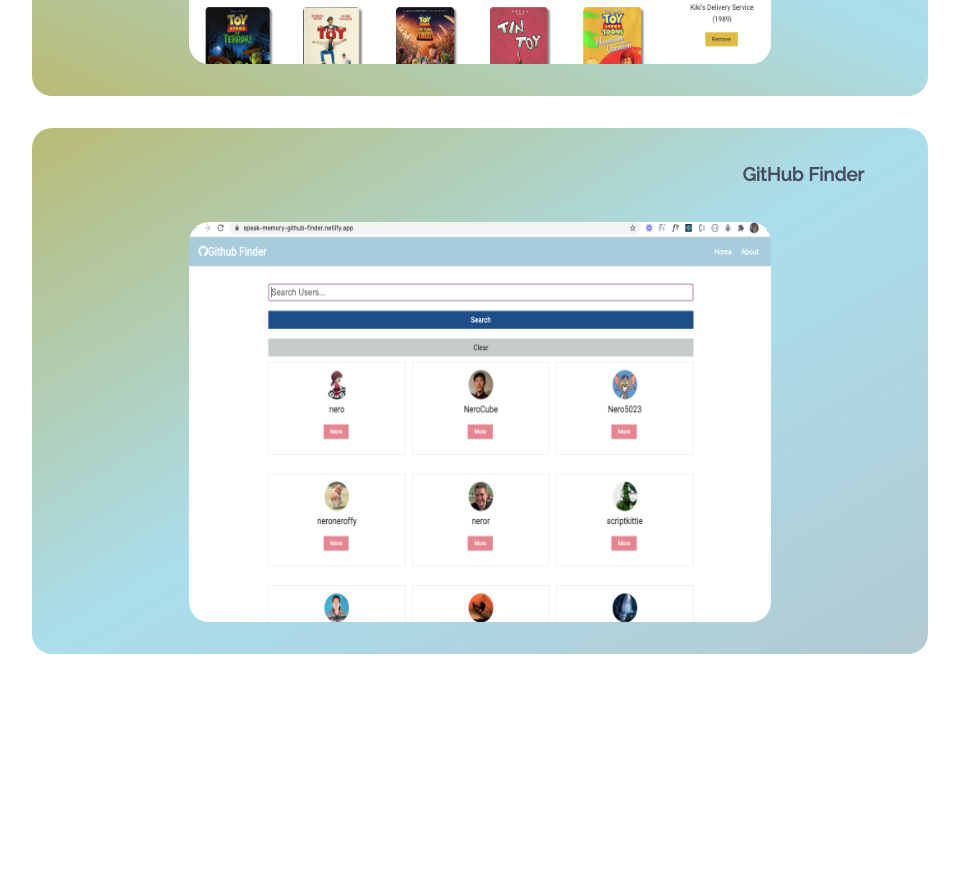
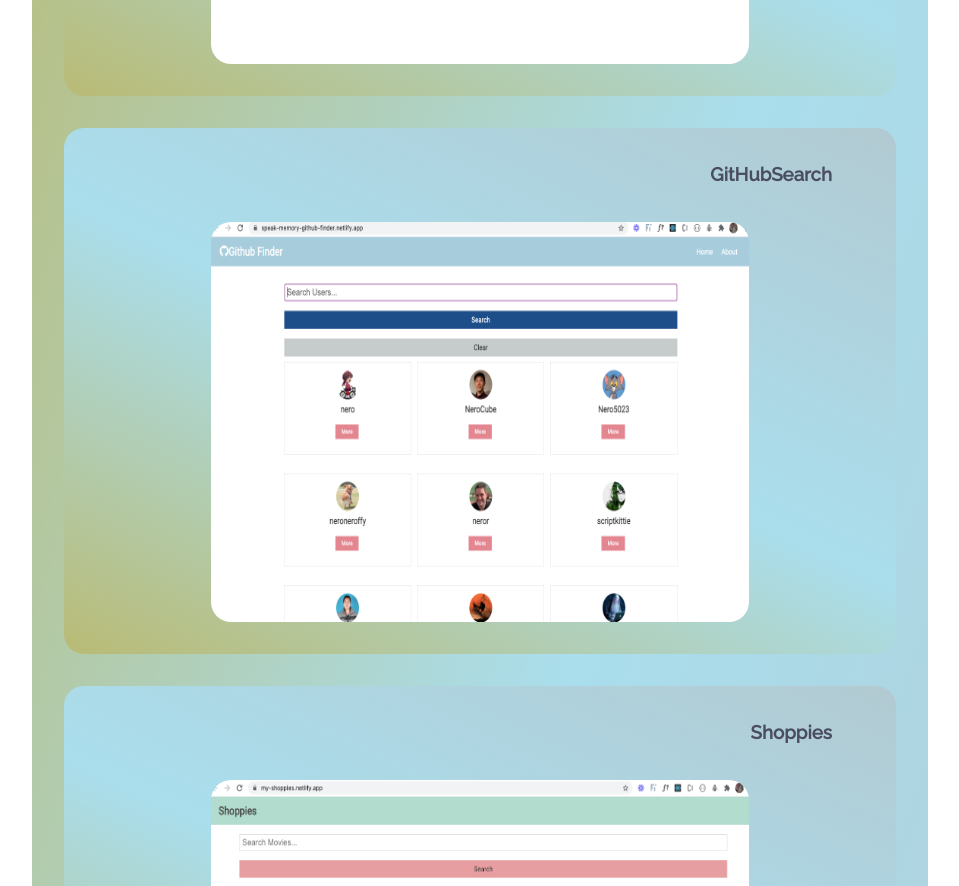
Before and after one commit to kecook/my-portfolio, a React (Create React App) app: page / in a window 1280 px wide. Shown: the part 1060-1946 px from the top of the page, without its empty margins (160-1119 px from the left). Before the commit the page ends 1778 px from the top, so only its background shows below. Built offline with nearby package versions, Linux system fonts and the light colour scheme.

Commit message:
got the map working

```diff
--- /dev/null
+++ b/src/comps/displayPhoto/DisplayMultiPhotos.js
@@ -0,0 +1,19 @@
+import React from 'react';
+import data from '../../data/photoData';
+import DisplayPhoto from './DisplayPhoto';
+import '../home/Home.css';
+
+const DisplayMultiPhotos = () => {
+  let photoData = data;
+
+  return (
+    <div className='projectTwo'>
+      {/* if (photoData.main === true : */}
+      {photoData.map((photoData) => (
+        <DisplayPhoto key={photoData.id} photoData={photoData} />
+      ))}
+    </div>
+  );
+};
+
+export default DisplayMultiPhotos;
--- /dev/null
+++ b/src/comps/displayPhoto/DisplayPhoto.js
@@ -0,0 +1,20 @@
+import React from 'react';
+import { Link } from 'react-router-dom';
+const DisplayPhoto = ({ photoData }) => {
+  const { title, photo } = photoData;
+  console.log(photoData, 'here');
+  return (
+    <div className='photoSection'>
+      <div className='projectOne'>
+        {/* if (photoData.main === true) */}
+        <Link to='/shoppies' className='link'>
+          <h3 className='projectOneTitle'>{title}</h3>
+          <div className='photoWrapper'>
+            <img className='projectOnePhoto' src={photo}></img>
+          </div>
+        </Link>
+      </div>
+    </div>
+  );
+};
+export default DisplayPhoto;
--- a/src/comps/home/Home.js
+++ b/src/comps/home/Home.js
@@ -5,6 +5,9 @@
 import { motion } from 'framer-motion';
 import Dot_23 from '../../assets/Dot_023.png';
 import GitHubSearch from '../../assets/GithubSearch.png';
+import DisplayMultiPhotos from '../displayPhoto/DisplayMultiPhotos';
+import DisplayPhoto from '../displayPhoto/DisplayPhoto';
+
 const Home = () => {
   const fadeRight = {
     hidden: { opacity: 0, y: -100 },
@@ -33,7 +36,7 @@
           />
         </div>
       </div>
-      <div className='projectSection'>
+      {/* <div className='projectSection'>
         <div className='projectOne'>
           <Link to='/shoppies' className='link'>
             <h3 className='projectOneTitle'>Shoppies</h3>
@@ -41,16 +44,17 @@
               <img className='projectOnePhoto' src={Shoppies}></img>
             </div>
           </Link>
-        </div>
-        <div className='projectTwo'>
+        </div> */}
+      {/* <div className='projectTwo'>
           <Link to='/githubfinder' className='link'>
             <h3 className='projectTwoTitle'>GitHub Finder</h3>
             <div className='photoWrapper'>
               <img className='projectTwoPhoto' src={GitHubSearch}></img>
             </div>
           </Link>
-        </div>
-      </div>
+        </div> */}
+      {/* </div> */}
+      <DisplayMultiPhotos />
     </div>
   );
 };
--- /dev/null
+++ b/src/data/photoData.js
@@ -0,0 +1,15 @@
+import GitHubProfile from '../assets/GitHubProfile.png';
+import GithubSearch from '../assets/GithubSearch.png';
+import Shoppies from '../assets/Shoppies.png';
+import ShoppiesBanner from '../assets/ShoppiesBanner.png';
+import ShoppiesSearch from '../assets/ShoppiesSearch.png';
+
+let PhotoData = [
+  { id: '1', main: 'false', title: 'GitHubProfile', photo: GitHubProfile },
+  { id: '2', main: 'true', title: 'GitHubSearch', photo: GithubSearch },
+  { id: '3', main: 'true', title: 'Shoppies', photo: Shoppies },
+  { id: '4', main: 'false', title: 'ShoppiesBanner', photo: ShoppiesBanner },
+  { id: '5', main: 'false', title: 'ShoppiesSearch', photo: ShoppiesSearch },
+];
+
+export default PhotoData;
```
Also changed, not shown: src/data/data.js (added, +18 -0 lines).
